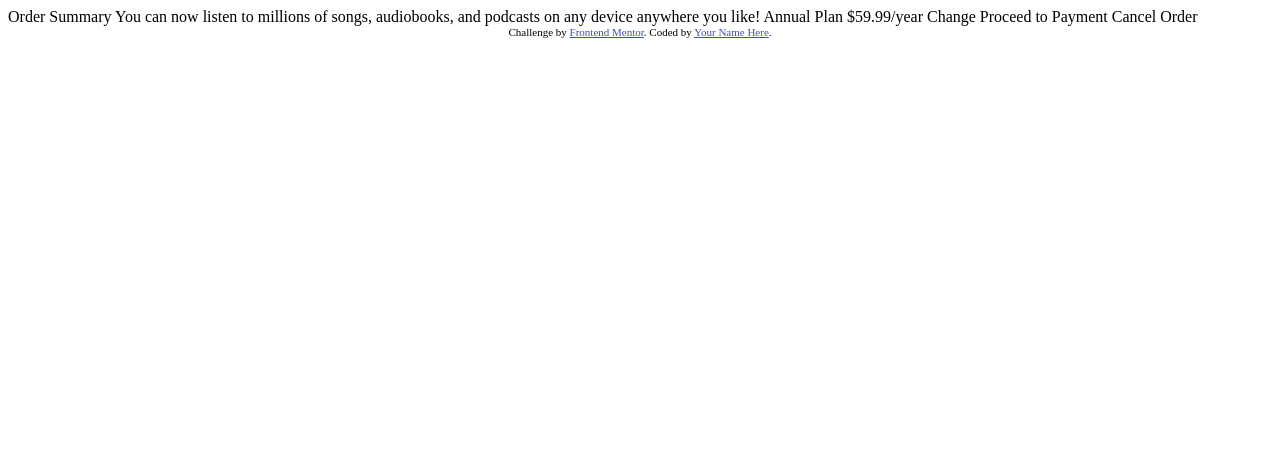
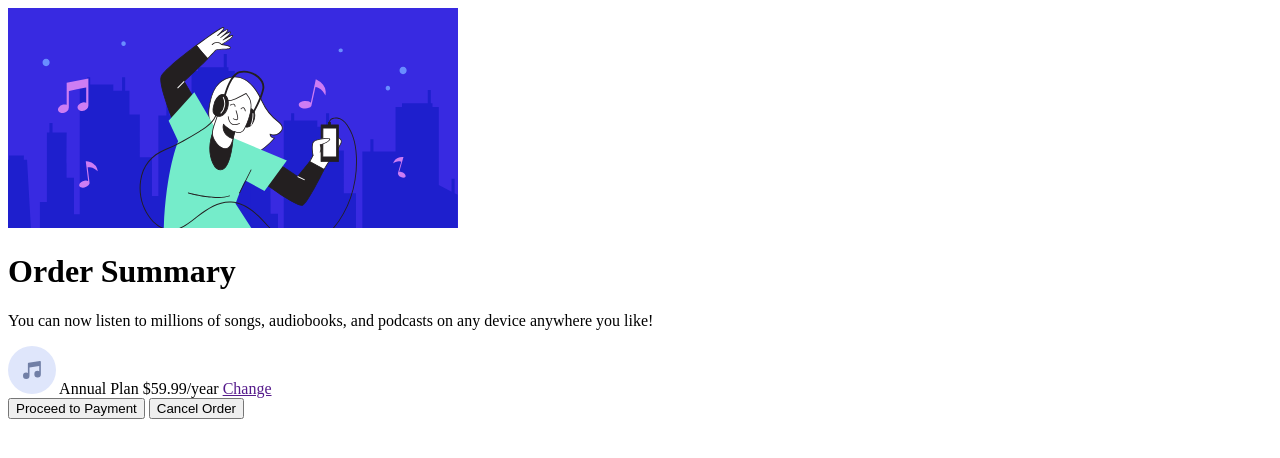
Before and after one commit to mvassaramo/order-summary-component, a plain HTML site: page index.html in a window 1280 px wide. Drawn offline with Linux system fonts and the light colour scheme.

Commit message:
add basic html structure

```diff
--- a/index.html
+++ b/index.html
@@ -15,23 +15,29 @@
   </style>
 </head>
 <body>
+  <div class="card">
+    <img src="./images/illustration-hero.svg" alt="header-image" />
+    <main>
+      <h1>Order Summary</h1>
 
-  Order Summary
+      <p>
+        You can now listen to millions of songs, audiobooks, and podcasts on any
+        device anywhere you like!
+      </p>
 
-  You can now listen to millions of songs, audiobooks, and podcasts on any
-  device anywhere you like!
+      <div>
+        <img src="images/icon-music.svg" alt="music icon" />
+        Annual Plan
+        $59.99/year
 
-  Annual Plan
-  $59.99/year
+        <a href="">Change</a>
+      </div>
 
-  Change
+      <button>Proceed to Payment</button>
+      <button>Cancel Order</button>
 
-  Proceed to Payment
-  Cancel Order
+    </main>
 
-  <div class="attribution">
-    Challenge by <a href="https://www.frontendmentor.io?ref=challenge" target="_blank">Frontend Mentor</a>.
-    Coded by <a href="#">Your Name Here</a>.
   </div>
 </body>
 </html>
```
